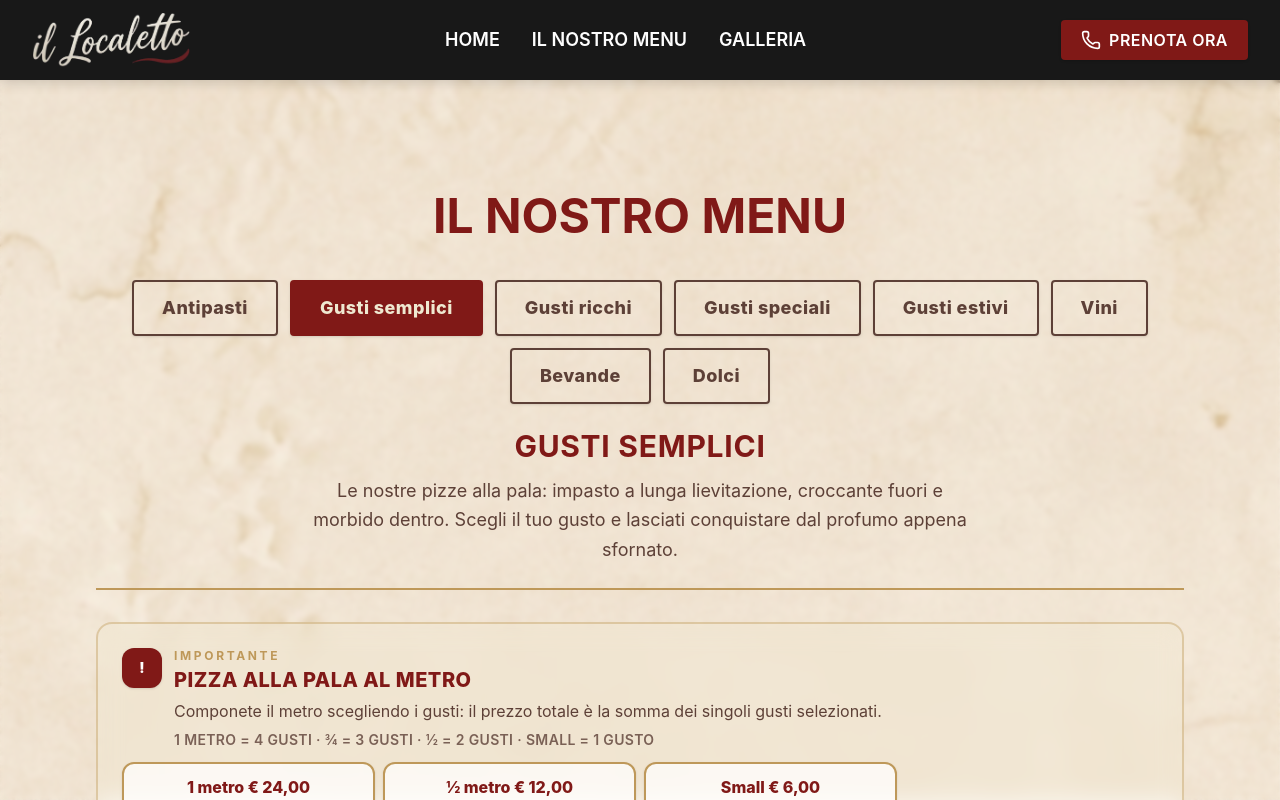
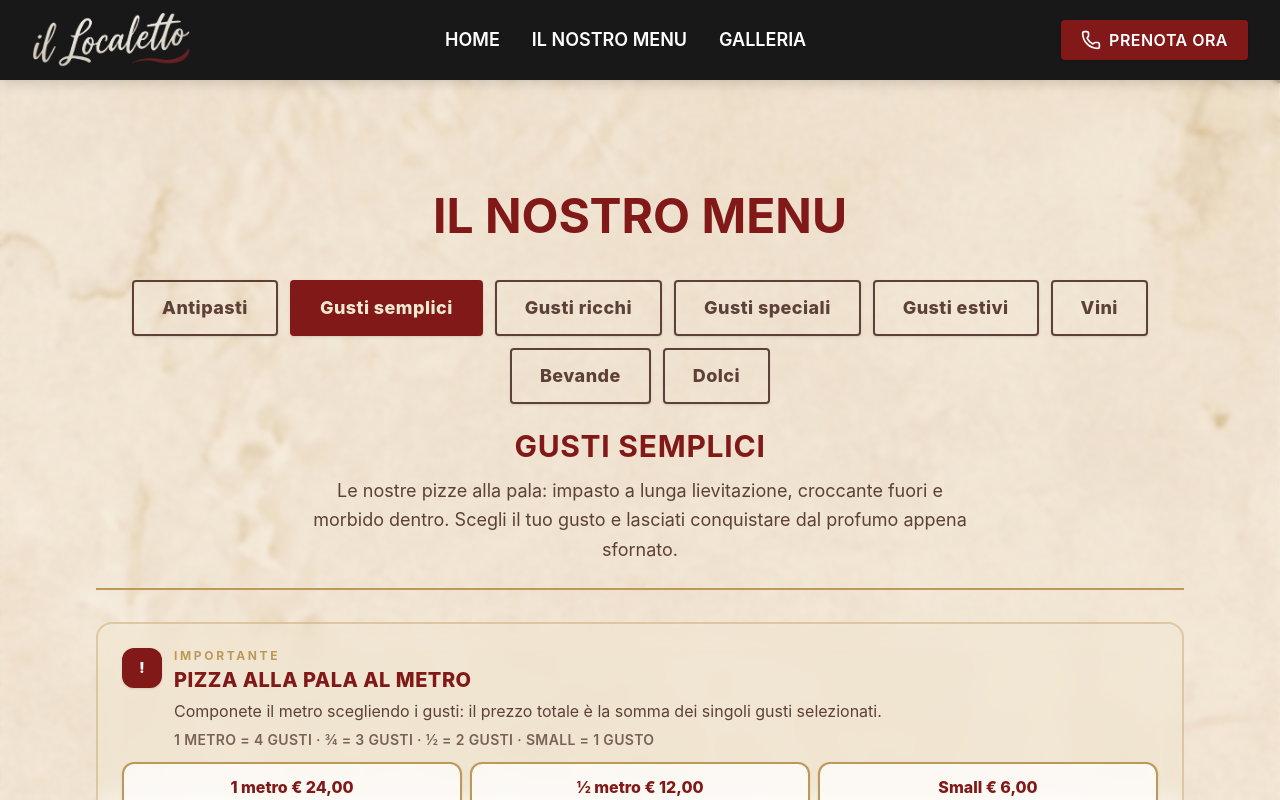
Before and after one commit to Gxbriel99/ilLocaletto_nextjs, a Next.js app: page /menu in a window 1280 px wide. Both pictures are taken after a click on the button "Gusti semplici". Shown: the top 800 px of the page. Built offline with nearby package versions, Linux system fonts and the light colour scheme.

Commit message:
Applicato fixsulle img

```diff
--- a/src/app/(pages)/galleria/page.tsx
+++ b/src/app/(pages)/galleria/page.tsx
@@ -143,7 +143,7 @@ export default function GalleriaPage() {
                   src={item.path}
                   alt={item.title}
                   fill
-                  sizes="100vw"
+                  sizes="(min-width: 1024px) 1024px, 100vw"
                   className="rounded-xl object-contain"
                 />
               </span>
--- a/src/app/(pages)/menu/MenuContent.tsx
+++ b/src/app/(pages)/menu/MenuContent.tsx
@@ -211,7 +211,7 @@ function PizzaMetroBlock({
         </div>
 
         {metroLines.length > 0 ? (
-          <div className="grid w-full grid-cols-1 gap-2 min-[420px]:grid-cols-2 lg:grid-cols-4">
+          <div className="grid w-full grid-cols-1 gap-2 min-[420px]:[grid-template-columns:repeat(auto-fit,minmax(8rem,1fr))]">
             {metroLines.map((line) => (
               <div
                 key={line}
```
